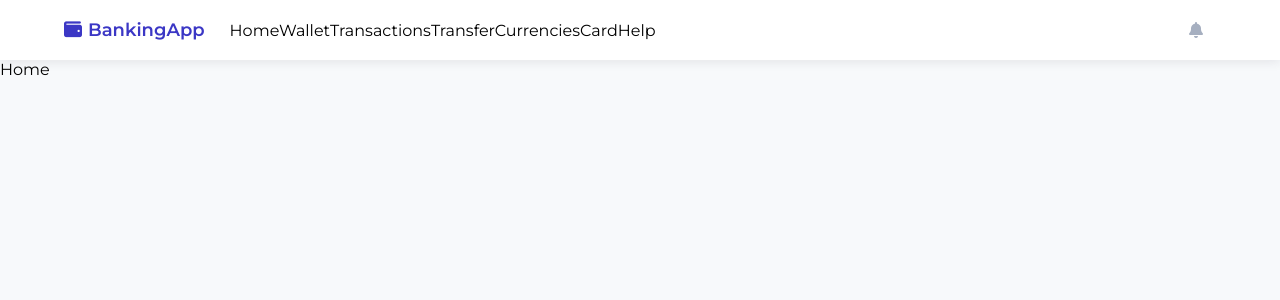
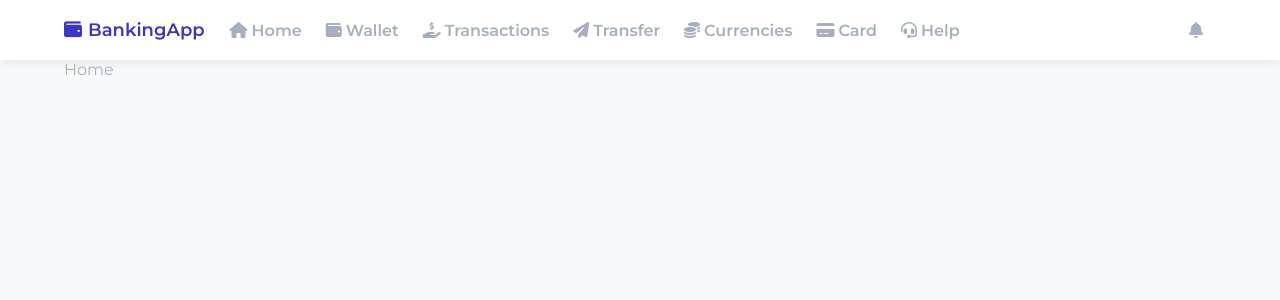
Before and after one commit to MiloszBaranskiDev/BankingApp, a React (Create React App) app: page / in a window 1280 px wide. Shown: the top 300 px of the page. Built offline with nearby package versions, Linux system fonts and the light colour scheme.

Commit message:
style nav links

```diff
--- a/src/App.tsx
+++ b/src/App.tsx
@@ -10,6 +10,7 @@ import Card from "views/Card";
 import Help from "views/Help";
 import Settings from "views/Settings";
 import User from "views/User";
+import StyledWrapper from "elements/layout/StyledWrapper";
 
 const theme = {
   colors: {
@@ -38,6 +39,7 @@ const App: React.FC = () => {
       <div className="App" style={{ backgroundColor: theme.colors.bgc_dark }}>
         <ThemeProvider theme={theme}>
           <Navbar />
+          <StyledWrapper>
             <Routes>
               <Route path="/" element={<Home />} />
               <Route path="/wallet" element={<Wallet />} />
@@ -49,6 +51,7 @@ const App: React.FC = () => {
               <Route path="/settings" element={<Settings />} />
               <Route path="/user" element={<User />} />
             </Routes>
+          </StyledWrapper>
         </ThemeProvider>
       </div>
     </BrowserRouter>
--- a/src/elements/Navbar/Links.tsx
+++ b/src/elements/Navbar/Links.tsx
@@ -1,19 +1,77 @@
 import { NavLink } from "react-router-dom";
 import styled from "styled-components";
 
-const StyledNav = styled.nav``;
+const StyledNav = styled.nav`
+  ul {
+    display: flex;
+    li {
+      margin-right: 24px;
+      display: flex;
+      align-items: center;
+      &:last-child {
+        margin-right: 0;
+      }
+      i {
+        margin-right: 4px;
+      }
+      a {
+        font-size: ${(props) => props.theme.typography.size_normal};
+        font-weight: ${(props) => props.theme.typography.weight_bold};
+        transition: color 0.3s;
+      }
+      a:hover {
+        color: ${(props) => props.theme.colors.main};
+      }
+    }
+  }
+`;
 
 const Links: React.FC = () => {
   return (
     <StyledNav>
       <ul>
-        <NavLink to="/">Home</NavLink>
-        <NavLink to="/wallet">Wallet</NavLink>
-        <NavLink to="/transactions">Transactions</NavLink>
-        <NavLink to="/transfer">Transfer</NavLink>
-        <NavLink to="/currencies">Currencies</NavLink>
-        <NavLink to="/card">Card</NavLink>
-        <NavLink to="/help">Help</NavLink>
+        <li>
+          <NavLink to="/">
+            <i className="fas fa-home"></i>
+            Home
+          </NavLink>
+        </li>
+        <li>
+          <NavLink to="/wallet">
+            <i className="fas fa-wallet"></i>
+            Wallet
+          </NavLink>
+        </li>
+        <li>
+          <NavLink to="/transactions">
+            <i className="fas fa-hand-holding-usd"></i>
+            Transactions
+          </NavLink>
+        </li>
+        <li>
+          <NavLink to="/transfer">
+            <i className="fas fa-paper-plane"></i>
+            Transfer
+          </NavLink>
+        </li>
+        <li>
+          <NavLink to="/currencies">
+            <i className="fas fa-coins"></i>
+            Currencies
+          </NavLink>
+        </li>
+        <li>
+          <NavLink to="/card">
+            <i className="fas fa-credit-card"></i>
+            Card
+          </NavLink>
+        </li>
+        <li>
+          <NavLink to="/help">
+            <i className="fas fa-headset"></i>
+            Help
+          </NavLink>
+        </li>
       </ul>
     </StyledNav>
   );
--- a/src/index.css
+++ b/src/index.css
@@ -6,6 +6,7 @@
 
 body {
   font-family: "Montserrat", sans-serif;
+  color: #a6afc0;
 }
 
 a {
```
Lines whose indentation alone changed are shown as unchanged.
